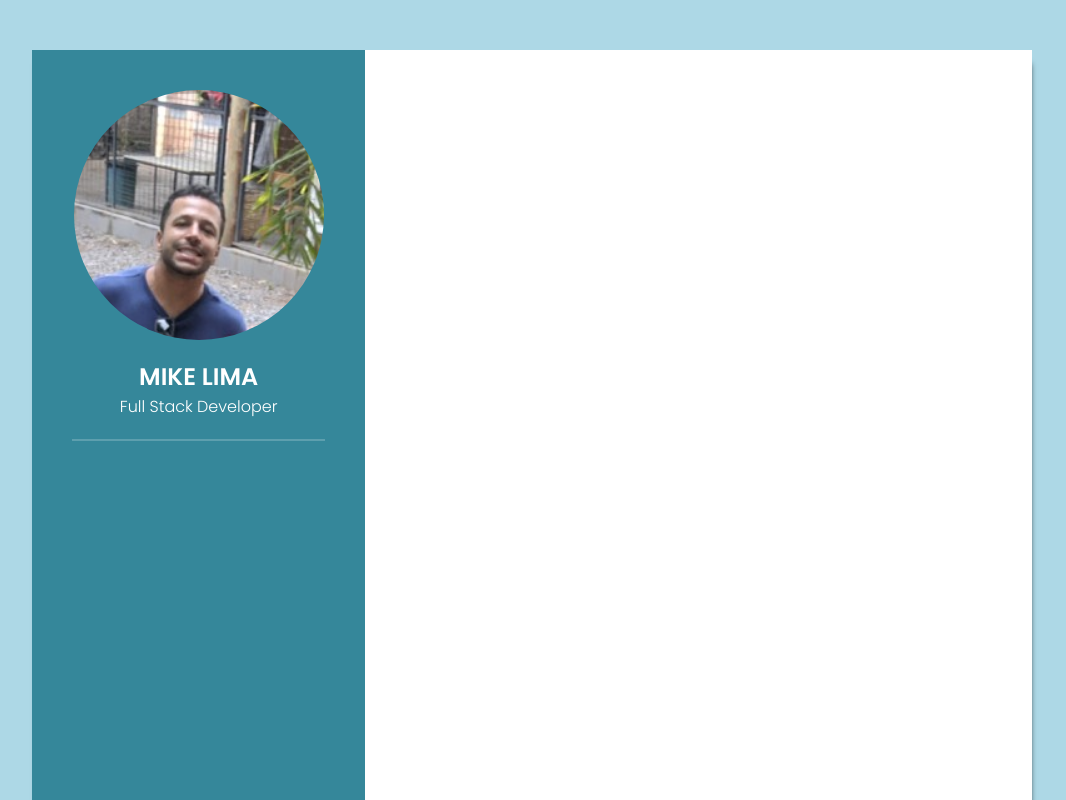
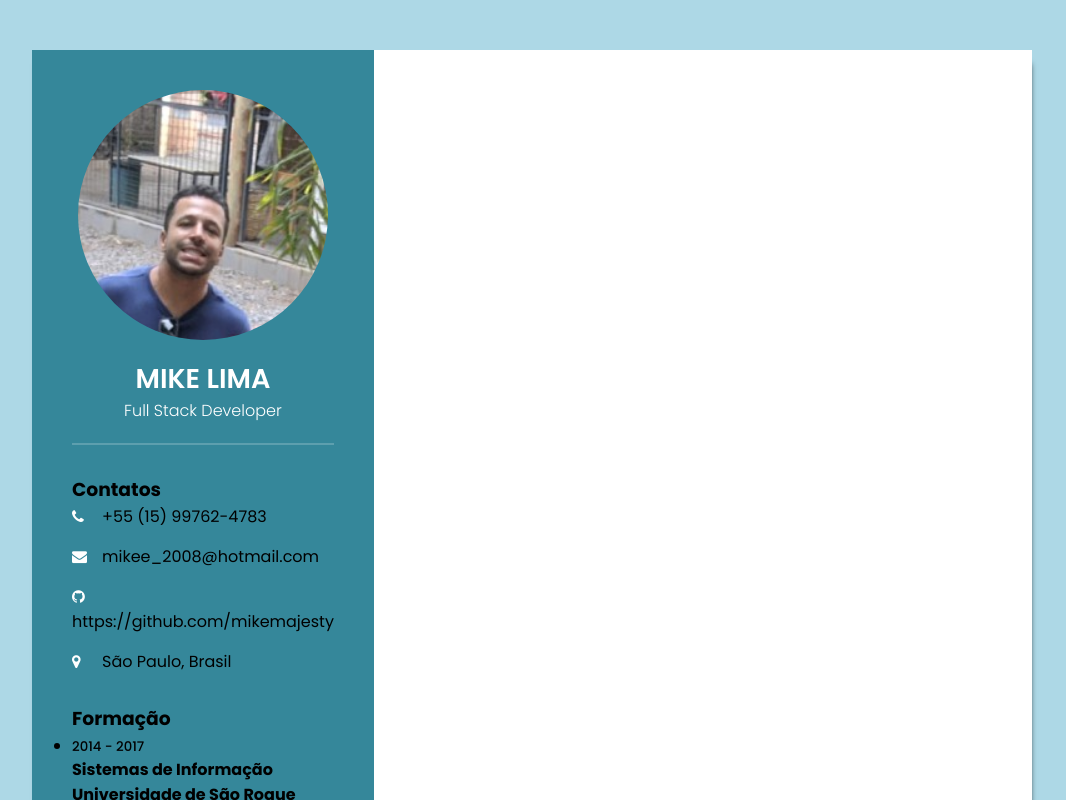
Before and after one commit to mikemajesty/myportifolio, a Vue app: page / in a window 1280 px wide. Shown: the top 800 px of the page, without its empty margins (108-1174 px from the left). Built offline with nearby package versions, Linux system fonts and the light colour scheme.

Commit message:
refactor template

```diff
--- a/public/index.html
+++ b/public/index.html
@@ -6,6 +6,7 @@
     <meta name="viewport" content="width=device-width,initial-scale=1.0">
     <link rel="icon" href="<%= BASE_URL %>favicon.ico">
     <title><%= htmlWebpackPlugin.options.title %></title>
+    <link rel="stylesheet" href="https://cdnjs.cloudflare.com/ajax/libs/font-awesome/4.7.0/css/font-awesome.css" integrity="sha512-5A8nwdMOWrSz20fDsjczgUidUBR8liPYU+WymTZP1lmY9G6Oc7HlZv156XqnsgNUzTyMefFTcsFH/tnJE/+xBg==" crossorigin="anonymous" referrerpolicy="no-referrer" />
   </head>
   <body>
     <noscript>
--- a/src/App.vue
+++ b/src/App.vue
@@ -4,7 +4,7 @@
 </template>
 
 <script>
-import LeftSize from './components/LeftSize.vue'
+import LeftSize from './components/leftSide/LeftSize.vue'
 import RightSize from './components/RightSize.vue'
 
 export default {
--- /dev/null
+++ b/src/components/leftSide/ContactInfo.vue
@@ -0,0 +1,69 @@
+<template>
+  <div class="contactInfo">
+    <h3 class="title">Contatos</h3>
+    <ul>
+      <li>
+        <span class="icon"><i class="fa fa-phone" aria-hidden="true"></i></span>
+        <span class="text">+55 (15) 99762-4783</span>
+      </li>
+      <li>
+        <span class="icon"><i class="fa fa-envelope" aria-hidden="true"></i></span>
+        <span class="text">mikee_2008@hotmail.com</span>
+      </li>
+      <li>
+        <span class="icon"><i class="fa fa-github" aria-hidden="true"></i></span>
+        <span class="text">https://github.com/mikemajesty</span>
+      </li>
+      <li>
+        <span class="icon"><i class="fa fa-map-marker" aria-hidden="true"></i></span>
+        <span class="text">São Paulo, Brasil</span>
+      </li>
+    </ul>
+  </div>
+</template>
+
+<script>
+export default {
+  name: 'ContactInfo'
+}
+</script>
+
+<style scoped>
+
+.contactInfo{
+  padding-top: 30px;
+}
+
+.contactInfo{
+  padding-top: 30px;
+}
+
+.icon {
+  display: inline-block;
+  width: 30px;
+  font-size: 15px;
+}
+
+i {
+  color: #fff;
+}
+
+span {
+  font-weight: 400;
+}
+
+.title {
+  font-weight: 700;
+}
+
+li {
+  margin-bottom: 15px;
+  cursor: pointer;
+  list-style: none;
+}
+
+h5 {
+  font-weight: 500;
+}
+
+</style>
--- /dev/null
+++ b/src/components/leftSide/Education.vue
@@ -0,0 +1,38 @@
+<template>
+  <div class="education">
+    <h3 class="title">Formação</h3>
+    <ul>
+      <li>
+        <h5>2014 - 2017</h5>
+        <h4>Sistemas de Informação</h4>
+        <h4>Universidade de São Roque</h4>
+      </li>
+    </ul>
+  </div>
+</template>
+
+<script>
+export default {
+  name: 'Education'
+}
+</script>
+
+<style scoped>
+
+.education{
+  padding-top: 15px;
+}
+
+.title {
+  font-weight: 700;
+}
+
+li {
+  margin-bottom: 15px;
+}
+
+h5 {
+  font-weight: 500;
+}
+
+</style>
--- a/src/components/ImgBox.vue
+++ b/src/components/leftSide/ImgBox.vue
@@ -1,6 +1,6 @@
 <template>
   <div class="imgBox">
-    <img src="../../public/img.jpeg">
+    <img src="../../../public/img.jpeg">
   </div>
   <h2>Mike Lima</h2>
   <span>Full Stack Developer</span>
@@ -33,7 +33,7 @@ img {
 
 h2 {
   color: white;
-  font-size: 1.5em;
+  font-size: 1.7em;
   margin-top: 20px;
   text-transform: uppercase;
   text-align: center;
--- a/src/components/LeftSize.vue
+++ b/src/components/leftSide/LeftSize.vue
@@ -1,16 +1,22 @@
 <template>
   <div class="left_side">
     <ProfileText/>
+    <ContactInfo/>
+    <Education/>
   </div>
 </template>
 
 <script>
 import ProfileText from './ProfileText.vue';
+import ContactInfo from './ContactInfo.vue';
+import Education from './Education.vue';
 
 export default {
   name: 'LeftSize',
   components: {
-    ProfileText
+    ProfileText,
+    ContactInfo,
+    Education
   }
 }
 </script>
```
Also changed, not shown: src/components/leftSide/ProfileText.vue (renamed from src/components/ProfileText.vue).
